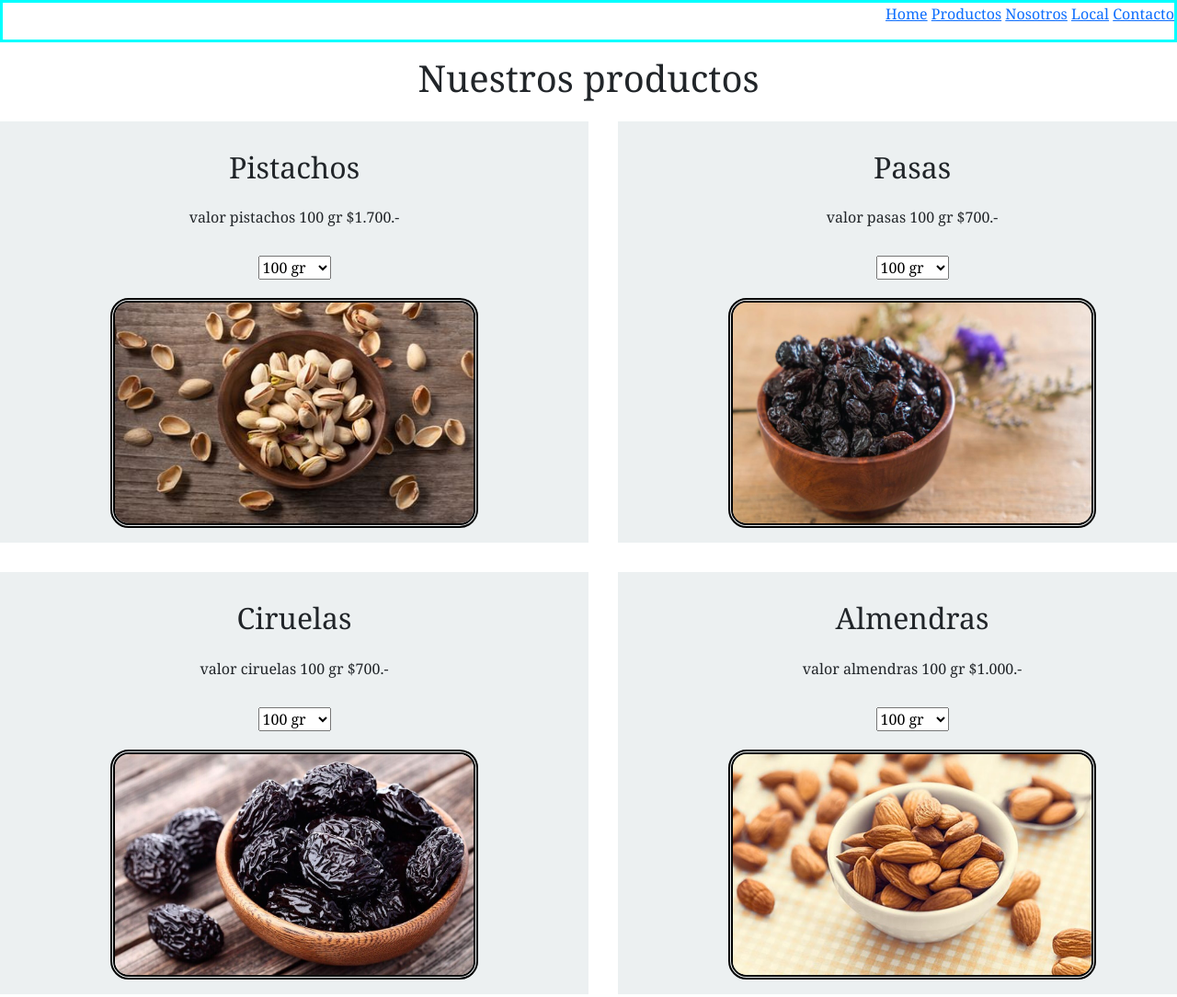
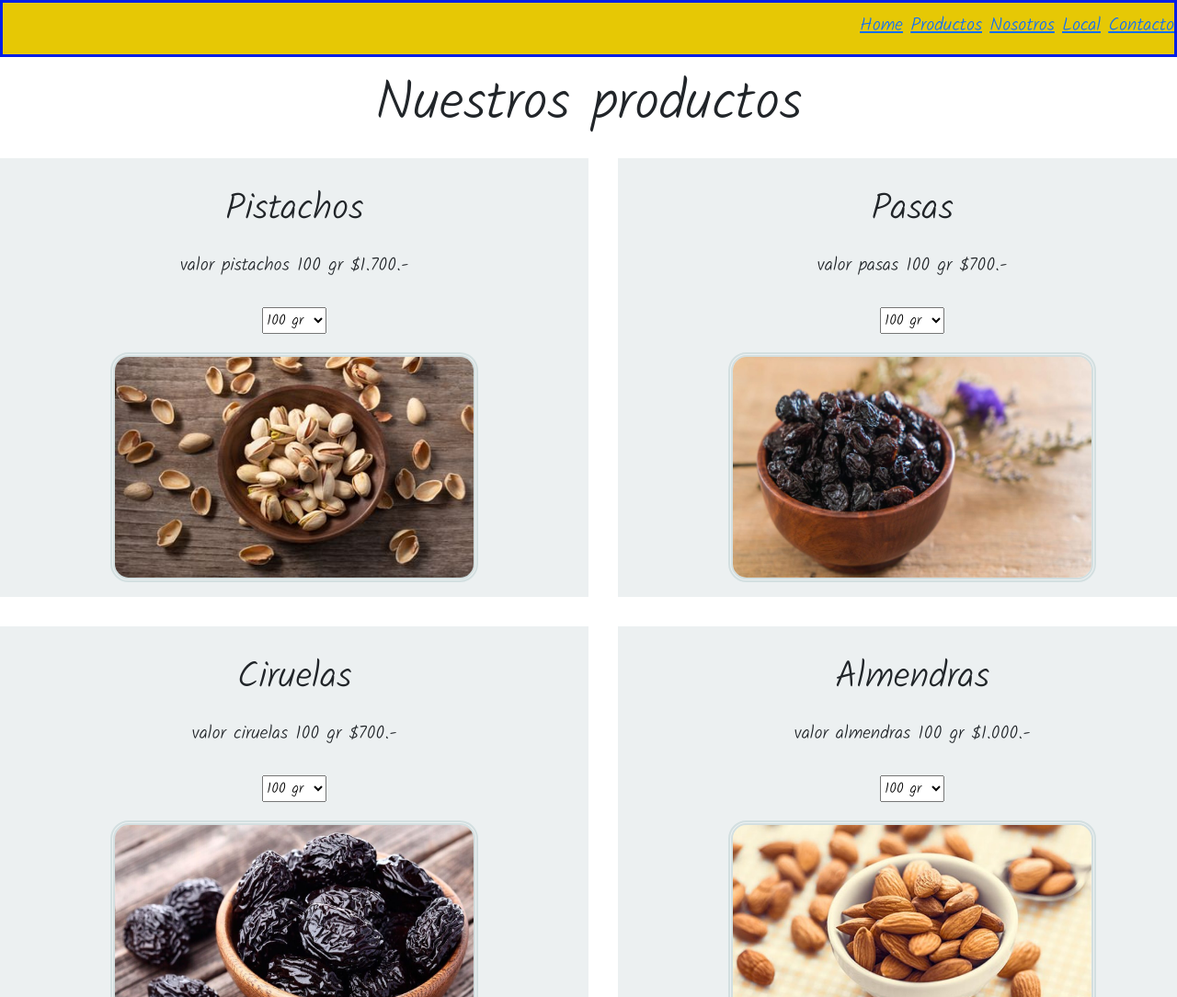
Before and after one commit to Tomasdiazv/Proyecto-final, a website: page productos.html in a window 1280 px wide. Shown: the top 1084 px of the page at 92% size. Drawn offline with nearby package versions, Linux system fonts and the light colour scheme; files that its build step writes are made by us from their sources.

Commit message:
se agrego SASS 2 al proyecto

```diff
--- a/productos.html
+++ b/productos.html
@@ -9,6 +9,9 @@
      <!-- Bootstrap CSS -->
      <link href="css/bootstrap.min.css" rel="stylesheet" integrity="sha384-1BmE4kWBq78iYhFldvKuhfTAU6auU8tT94WrHftjDbrCEXSU1oBoqyl2QvZ6jIW3" crossorigin="anonymous">
      <link rel="stylesheet" href="css/style.css">
+     <link rel="preconnect" href="https://fonts.googleapis.com">
+     <link rel="preconnect" href="https://fonts.gstatic.com" crossorigin>
+     <link href="https://fonts.googleapis.com/css2?family=Kalam:wght@300&display=swap" rel="stylesheet">
 
     <title>Productos</title>
     <meta charset="UTF-8">
@@ -19,7 +22,7 @@
 </head>
 <body>
     <header>
-        <nav class="index__navegacion">
+        <nav class="index__navegacion textos-texto1">
             <ul>
                 <li class="lista"><a href="index.html">Home</a></li>
                 <li class="lista"><a href="">Productos</a></li>
@@ -30,75 +33,75 @@
         </nav>
     </header>
 
-    <h1 class="tarjeta__Titulo">Nuestros productos</h1>
+    <h1 class="tarjeta__Titulo textos-texto3">Nuestros productos</h1>
 
     <div class="grid">
 
 
         <div>
-            <h2 class="tarjeta__Titulo">Pistachos</h2>
-            <p class="tarjeta__descripcion">valor pistachos 100 gr $1.700.-</p>
+            <h2 class="tarjeta__productos textos-texto2">Pistachos</h2>
+            <p class="tarjeta__descripcion textos-texto1">valor pistachos 100 gr $1.700.-</p>
             <select name="Framework" id="">
                 <option value="">100 gr</option>
                 <option value="">250 gr</option>
                 <option value="">500 gr</option>
                 <option value="">1000 gr</option>
             </select>
-            <img src="imagenes/pistachos.jpg" class="tarjeta__imagen" alt="pistachos">
+            <img src="imagenes/pistachos.jpg" class="tarjeta__imagen img-fluid tarjeta__imagen--nuevo" alt="pistachos">
         </div>
 
         <div>
-            <h2 class="tarjeta__Titulo">Pasas</h2>
-            <p class="tarjeta__descripcion">valor pasas 100 gr $700.-</p>
+            <h2 class="tarjeta__productos textos-texto2">Pasas</h2>
+            <p class="tarjeta__descripcion textos-texto1">valor pasas 100 gr $700.-</p>
             <select name="Framework" id="">
                 <option value="">100 gr</option>
                 <option value="">250 gr</option>
                 <option value="">500 gr</option>
                 <option value="">1000 gr</option>
             </select>
-            <img src="imagenes/pasas.jpg" class="tarjeta__imagen" alt="pasas">
+            <img src="imagenes/pasas.jpg" class="tarjeta__imagen img-fluid tarjeta__imagen--nuevo" alt="pasas">
         </div>
 
         <div>
-            <h2 class="tarjeta__Titulo">Ciruelas</h2>
-            <p class="tarjeta__descripcion">valor ciruelas 100 gr $700.-</p>
+            <h2 class="tarjeta__productos textos-texto2">Ciruelas</h2>
+            <p class="tarjeta__descripcion textos-texto1">valor ciruelas 100 gr $700.-</p>
             <select name="Framework" id="">
                 <option value="">100 gr</option>
                 <option value="">250 gr</option>
                 <option value="">500 gr</option>
                 <option value="">1000 gr</option>
             </select>
-            <img src="imagenes/ciruelas.jpg" class="tarjeta__imagen" alt="ciruelas">
+            <img src="imagenes/ciruelas.jpg" class="tarjeta__imagen img-fluid tarjeta__imagen--nuevo" alt="ciruelas">
         </div>
 
         <div>
-            <h2 class="tarjeta__Titulo">Almendras</h2>
-            <p class="tarjeta__descripcion">valor almendras 100 gr $1.000.-</p>
+            <h2 class="tarjeta__productos textos-texto2">Almendras</h2>
+            <p class="tarjeta__descripcion textos-texto1">valor almendras 100 gr $1.000.-</p>
             <select name="Framework" id="">
                 <option value="">100 gr</option>
                 <option value="">250 gr</option>
                 <option value="">500 gr</option>
                 <option value="">1000 gr</option>
             </select>
-            <img src="imagenes/almendras.jpg" class="tarjeta__imagen" alt="almendras">
+            <img src="imagenes/almendras.jpg" class="tarjeta__imagen img-fluid tarjeta__imagen--nuevo" alt="almendras">
         </div>
 
         <div class="element1">
-            <h2 class="tarjeta__Titulo">Nueces</h2>
-            <p class="tarjeta__descripcion">valor nueces 100 gr $900.-</p>
+            <h2 class="tarjeta__productos textos-texto2">Nueces</h2>
+            <p class="tarjeta__descripcion textos-texto1">valor nueces 100 gr $900.-</p>
             <select name="Framework" id="">
                 <option value="">100 gr</option>
                 <option value="">250 gr</option>
                 <option value="">500 gr</option>
                 <option value="">1000 gr</option>
             </select>
-            <img src="imagenes/nueces.jpg" class="tarjeta__imagen" alt="nueces">
+            <img src="imagenes/nueces.jpg" class="tarjeta__imagen img-fluid tarjeta__imagen--nuevo" alt="nueces">
         </div>
     </div>
 
     <footer>
-        <img src="imagenes/logo2fb.png.opdownload" alt="facebook" width="70px">
-        <img src="imagenes/logo2whatsapp.png.opdownload" alt="whatsapp" width="70px">
+        <img src="imagenes/logo2fb.png.opdownload" alt="facebook" class="redes img-fluid">
+        <img src="imagenes/logo2whatsapp.png.opdownload" alt="whatsapp" class="redes img-fluid">
     </footer>
 
     <!-- Option 1: Bootstrap Bundle with Popper -->
--- a/scss/style.scss
+++ b/scss/style.scss
@@ -1,3 +1,13 @@
+$alto: 20px;
+$ancho: 20px;
+
+$redes: (texto1: 20px, texto2: 40px, texto3: 60px);
+@each $clave, $valor in $redes {
+  .textos-#{$clave} {
+    font-size: $valor;
+  }
+}
+
 .grid {
     display: grid;
     grid-template-columns: 50% 50%;
@@ -8,7 +18,7 @@
     padding: 1em; }
 
   .grid div:hover {
-    border: 2px solid #f1c40f; }
+    border: 2px solid #A1AAAB; }
 
   .element1 {
     grid-column: 1/3; }
@@ -16,18 +26,19 @@
   .index__navegacion {
     border-width: 3px;
     border-style: solid;
-    border-color: aqua;
+    border-color: #011FE6;
     text-align: end;
-    list-style-type: none; }
+    list-style-type: none;
+    padding-top: $alto/2;
+    background-color: #E6C805;
+  }
 
   body {
-    font-family: Georgia, 'Times New Roman', Times, serif; }
+    font-family: 'Kalam', cursive;}
 
   .tarjeta__imagen {
     border-width: 5px;
-    border-style: double;
-    border-color: black;
-    border-radius: 20px;
+
     margin: auto;
     display: block;
     width: 400px;
@@ -36,12 +47,38 @@
   .tarjeta__Titulo {
     text-align: center;
     padding-top: 15px;
-    padding-bottom: 15px; }
+    padding-bottom: 15px;
+  }
+
+  .tarjeta__productos {
+    text-align: center;
+    padding-top: 15px;
+    padding-bottom: 15px;
+    font-size: $alto*2;
+  }
+
+  .tarjeta__imagen--nuevo {
+    @extend .tarjeta__imagen;
+    border-style: double;
+    border-color: #D3DFE0;
+    border-radius: 20px;
+  }
+
+  .fondo {
+    margin: auto;
+    display: block;
+  }
 
   .tarjeta__descripcion {
     text-align: center;
     margin: auto;
-    padding-bottom: 30px; }
+    padding-bottom: 30px;
+    font-size: $alto;
+   }
+
+  .redes {
+    width: $alto*3;
+  }
 
   .lista {
     display: inline;
@@ -62,4 +99,12 @@
   select {
     margin: auto;
     display: block;
-    margin-bottom: 20px; }
+    margin-bottom: $alto; }
+
+  @mixin size ($width, $heigth) {
+    height: $heigth;
+    width: $width;
+  }
+  .fondo {
+    @include size(1900px,900px)
+  }
```
Also changed, not shown: contacto.html (+7 -4 lines), index.html (+8 -5 lines), local.html (+6 -4 lines), nosotros.html (+6 -4 lines), package.json (+293 -2 lines), css/style.css.
